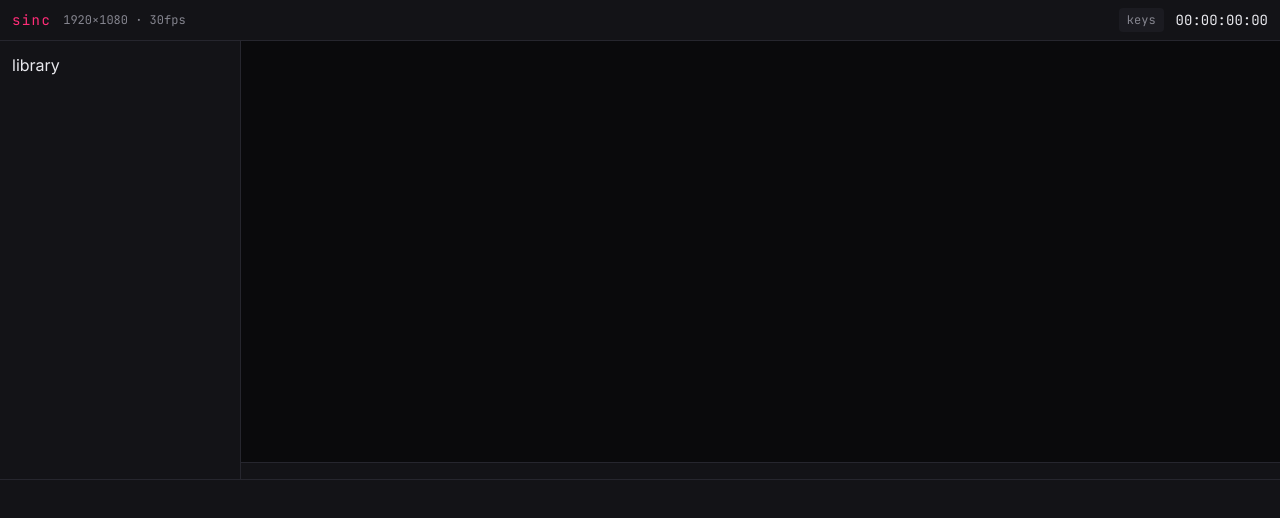
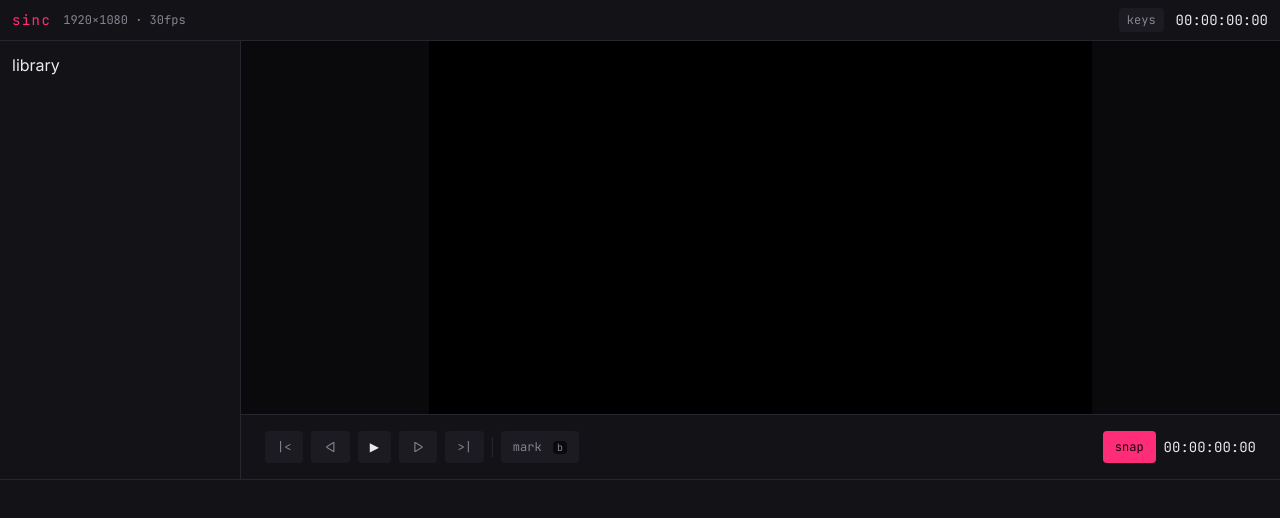
Before and after one commit to angelwingscomms/sinc, a SvelteKit app: page / in a window 1280 px wide. Shown: the top 518 px of the page. Built offline with nearby package versions, Linux system fonts and the light colour scheme.

Commit message:
playback: viewport (canvas rAF loop, draw, fit, audio schedule), transport (buttons, timecode, snap), wire in +page.svelte

```diff
--- /dev/null
+++ b/src/lib/ui/fit.ts
@@ -0,0 +1,4 @@
+export function fit(sw: number, sh: number, dw: number, dh: number) {
+	const s = Math.min(dw / sw, dh / sh);
+	return { s, dx: (dw - sw * s) / 2, dy: (dh - sh * s) / 2 };
+}
--- /dev/null
+++ b/src/lib/ui/transport.svelte
@@ -0,0 +1,51 @@
+<script lang="ts">
+	import { p, ui } from '$lib/project.svelte';
+	import { tc } from '$lib/time';
+
+	let { onact }: { onact: (a: string) => void } = $props();
+</script>
+
+<div class="flex items-center gap-2 bg-panel px-3 py-2">
+	<button
+		class="min-h-8 rounded bg-panel2 px-3 font-mono text-xs text-dim hover:bg-line"
+		onclick={() => onact('start')}>|&#x3c;</button
+	>
+	<button
+		class="min-h-8 rounded bg-panel2 px-3 font-mono text-xs text-dim hover:bg-line"
+		onclick={() => onact('prev')}>&#x3c;|</button
+	>
+	<button
+		class="min-h-8 rounded bg-panel2 px-3 font-mono text-xs hover:bg-line"
+		class:text-beat={ui.playing}
+		onclick={() => onact('play')}>{ui.playing ? '||' : '▶'}</button
+	>
+	<button
+		class="min-h-8 rounded bg-panel2 px-3 font-mono text-xs text-dim hover:bg-line"
+		onclick={() => onact('next')}>|&#x3e;</button
+	>
+	<button
+		class="min-h-8 rounded bg-panel2 px-3 font-mono text-xs text-dim hover:bg-line"
+		onclick={() => onact('end')}>&#x3e;|</button
+	>
+
+	<div class="h-5 w-px bg-line"></div>
+
+	<button
+		class="min-h-8 rounded bg-panel2 px-3 font-mono text-xs text-dim hover:bg-line"
+		onclick={() => onact('mark')}
+		>mark <kbd class="ml-1 rounded bg-bg px-1 text-[10px]">b</kbd></button
+	>
+
+	<div class="flex-1"></div>
+
+	<button
+		class="min-h-8 rounded px-3 font-mono text-xs hover:bg-line"
+		class:bg-beat={ui.snap}
+		class:text-bg={ui.snap}
+		class:bg-panel2={!ui.snap}
+		class:text-dim={!ui.snap}
+		onclick={() => onact('snap')}>snap</button
+	>
+
+	<span class="font-mono text-sm text-ink tabular-nums">{tc(ui.pf, p.f)}</span>
+</div>
--- /dev/null
+++ b/src/lib/ui/viewport.svelte
@@ -0,0 +1,113 @@
+<script lang="ts">
+	import { bmps, els, audio_ctx, bufs } from '$lib/media';
+	import { clip_of, p, src_of, top_at, total_frames, track_of, ui } from '$lib/project.svelte';
+	import { conv_fr } from '$lib/time';
+	import { fit } from './fit';
+
+	let cv: HTMLCanvasElement;
+	let raf = 0;
+	let t0 = 0;
+	let f0 = 0;
+
+	export function play() {
+		void audio_ctx().resume();
+		t0 = performance.now();
+		f0 = ui.pf;
+		ui.playing = true;
+		schedule();
+	}
+
+	export function stop() {
+		ui.playing = false;
+		clear_audio();
+	}
+
+	export function seek(f: number) {
+		ui.pf = f;
+		if (ui.playing) {
+			t0 = performance.now();
+			f0 = f;
+			schedule();
+		}
+	}
+
+	let nodes: AudioBufferSourceNode[] = [];
+
+	function clear_audio() {
+		for (const n of nodes) {
+			try {
+				n.stop();
+			} catch {
+				/* already ended */
+			}
+		}
+		nodes = [];
+	}
+
+	function schedule() {
+		clear_audio();
+		const ac = audio_ctx();
+		const t = ac.currentTime + 0.05;
+		for (const x of p.x) {
+			const tr = track_of(x);
+			const c = clip_of(x);
+			const r = c && src_of(c);
+			if (!tr || tr.m || !c || !r) continue;
+			const buf = bufs.get(r.i);
+			if (!buf) continue;
+			const start_f = Math.max(x.p, ui.pf);
+			const off = (c.a + conv_fr(start_f - x.p, p.f, r.f)) / r.f;
+			const dur = (x.p + x.l - start_f) / p.f;
+			if (dur <= 0) continue;
+			const n = ac.createBufferSource();
+			n.buffer = buf;
+			n.connect(ac.destination);
+			n.start(t + (start_f - ui.pf) / p.f, off, dur);
+			nodes.push(n);
+		}
+	}
+
+	function tick(now: number) {
+		if (ui.playing) {
+			ui.pf = f0 + Math.round(((now - t0) / 1000) * p.f);
+			if (ui.pf >= total_frames()) stop();
+		}
+		draw();
+		raf = requestAnimationFrame(tick);
+	}
+
+	function draw() {
+		const ctx = cv.getContext('2d')!;
+		ctx.fillStyle = 'rgb(0,0,0)';
+		ctx.fillRect(0, 0, p.w, p.h);
+		const x = top_at(ui.pf);
+		if (!x) return;
+		const c = clip_of(x);
+		const r = c && src_of(c);
+		if (!c || !r) return;
+
+		const src_f = c.a + conv_fr(ui.pf - x.p, p.f, r.f);
+		const pic = bmps.get(r.i);
+		if (pic) return void draw_fit(ctx, pic, pic.width, pic.height);
+
+		const el = els.get(r.i);
+		if (!el || el.readyState < 2) return;
+		const want = (src_f + 0.5) / r.f;
+		if (Math.abs(el.currentTime - want) > 0.15) el.currentTime = want;
+		if (ui.playing && el.paused) void el.play();
+		if (!ui.playing && !el.paused) el.pause();
+		draw_fit(ctx, el, r.w, r.h);
+	}
+
+	function draw_fit(ctx: CanvasRenderingContext2D, src: CanvasImageSource, sw: number, sh: number) {
+		const { s, dx, dy } = fit(sw, sh, p.w, p.h);
+		ctx.drawImage(src, dx, dy, sw * s, sh * s);
+	}
+
+	$effect(() => {
+		raf = requestAnimationFrame(tick);
+		return () => cancelAnimationFrame(raf);
+	});
+</script>
+
+<canvas bind:this={cv} width={p.w} height={p.h} class="h-full w-full object-contain"></canvas>
--- a/src/routes/+page.svelte
+++ b/src/routes/+page.svelte
@@ -3,8 +3,11 @@
 	import { p, ui, undo, redo } from '$lib/project.svelte';
 	import Settings from '$lib/ui/settings.svelte';
 	import { tc } from '$lib/time';
+	import Viewport from '$lib/ui/viewport.svelte';
+	import Transport from '$lib/ui/transport.svelte';
 
 	let show_settings = $state(false);
+	let vp: Viewport;
 
 	function act_do(a: act) {
 		switch (a) {
@@ -16,6 +19,47 @@
 				break;
 			case 'snap':
 				ui.snap = ui.snap ? 0 : 1;
+				break;
+			case 'play':
+				if (ui.playing) vp.stop();
+				else vp.play();
+				break;
+			case 'prev':
+				vp.seek(Math.max(0, ui.pf - 1));
+				break;
+			case 'next':
+				vp.seek(ui.pf + 1);
+				break;
+		}
+	}
+
+	function transport_act(a: string) {
+		switch (a) {
+			case 'play':
+				act_do('play');
+				break;
+			case 'prev':
+				act_do('prev');
+				break;
+			case 'next':
+				act_do('next');
+				break;
+			case 'start':
+				vp.seek(0);
+				break;
+			case 'end':
+				vp.seek(
+					Math.max(
+						0,
+						p.x.reduce((n, x) => Math.max(n, x.p + x.l), 0)
+					)
+				);
+				break;
+			case 'mark':
+				act_do('mark');
+				break;
+			case 'snap':
+				act_do('snap');
 				break;
 		}
 	}
@@ -45,8 +89,12 @@
 	<main class="grid min-h-0 grid-cols-[15rem_1fr] gap-px bg-line">
 		<aside data-r="library" class="min-h-0 overflow-y-auto bg-panel p-3">library</aside>
 		<section data-r="stage" class="grid min-h-0 grid-rows-[1fr_auto] gap-px bg-line">
-			<div class="min-h-0 bg-bg"></div>
-			<div class="bg-panel px-3 py-2"></div>
+			<div class="min-h-0 bg-bg">
+				<Viewport bind:this={vp} />
+			</div>
+			<div class="bg-panel px-3 py-2">
+				<Transport onact={transport_act} />
+			</div>
 		</section>
 	</main>
 
```
Also changed, not shown: plan/sinc.plan.json, 2 other files (tests, documents, lock files or other folders).
